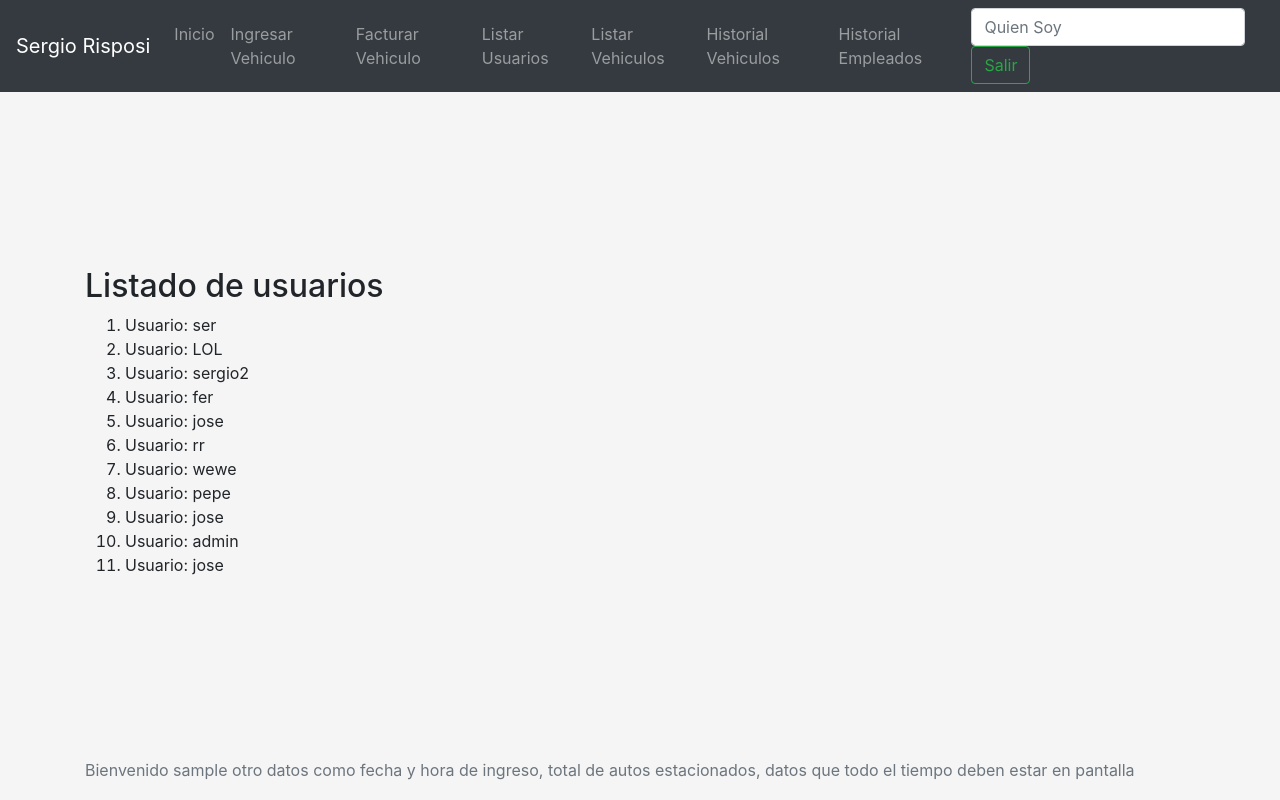
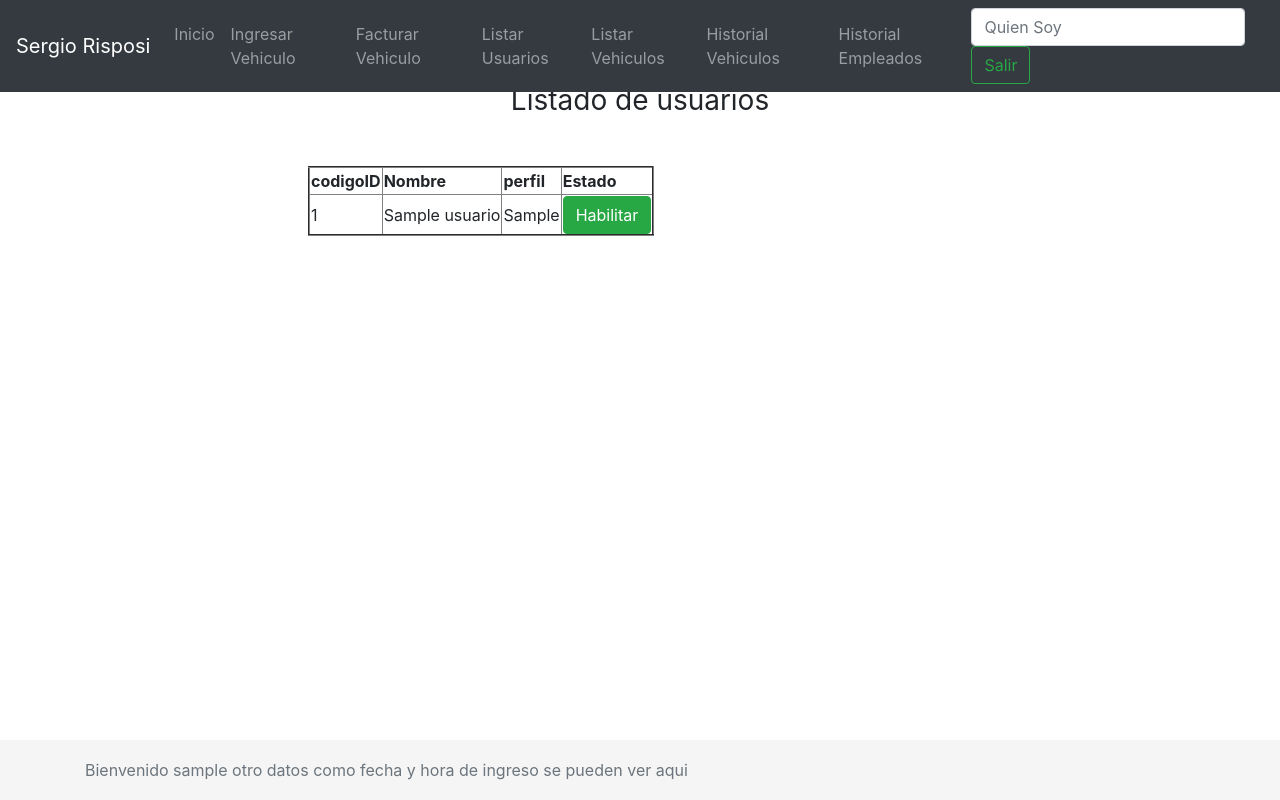
Before and after one commit to srisposi/TP_ESTACIONAMIENTO, a PHP site: page /Risposi.Sergio/paginas/listarUsuario.php in a window 1280 px wide. Run offline with PHP 8.4, Linux system fonts and the light colour scheme; the visitor is signed in with stand-in values (Sample User, id 1); tables that the repository leaves empty or names only in its code hold one stand-in row (values such as "Sample post"); some libraries are stand-ins or nearby versions.

Commit message:
Funcionando
Funcionando

```diff
--- a/Risposi.Sergio/componentes/menu.php
+++ b/Risposi.Sergio/componentes/menu.php
@@ -16,8 +16,12 @@
         <li class="nav-item">
           <a class="nav-link" href="/Risposi.Sergio/paginas/registro.php">Registrate</a>
         </li>
-        <li class="nav-item ">
-          <a class="nav-link" href="/Risposi.Sergio/paginas/login.php">Login</a>
+        <li class="nav-item">
+        <nav class="navbar navbar-light bg-dark">
+        <a class="navbar-brand" href="/Risposi.Sergio/paginas/login.php">
+        <img src="../botones/login.png" width="30" height="30" alt="">Login
+        </a>
+        </nav>
         </li>
         <?php
         }
@@ -42,7 +46,7 @@
             }
             ?>
              <?php
-            if(isset($_SESSION['usuario']) && ($_SESSION['perfilRegistrado']=="admin")){
+            if(isset($_SESSION['usuario']) && ($_SESSION['perfil']=="admin")){
               //solo muestra el menu si estas con la variable de sesión instaciada y sos de perfil admin
             ?>
 
--- a/Risposi.Sergio/componentes/pie.php
+++ b/Risposi.Sergio/componentes/pie.php
@@ -1,29 +1,20 @@
-
-
-
-
 <?php
-                  if(isset($_SESSION['usuario'])){
-                    //solo muestra el menu si estas con la variable de sesión instaciada
+    if(isset($_SESSION['usuario'])){
+    //solo muestra el menu si estas con la variable de sesión instaciada
 ?>
 
 <div class="container">
-        <span class="text-muted">Bienvenido   <?php echo $_SESSION['usuario'];?>   </span>  <span class="text-muted">otro datos como fecha y hora de ingreso, total de autos estacionados, datos que todo el tiempo deben estar en pantalla</span>
+    <span class="text-muted">Bienvenido   <?php echo $_SESSION['usuario'];?>   </span>  <span class="text-muted">otro datos como fecha y hora de ingreso se pueden ver aqui</span>
 </div>
 
 <?php
-                 }
-                  else
-                  {
+    }
+    else
+    {
 ?>
-
-
-
 <div class="container">
-        <span class="text-muted">Yo soy el footer, dónde podrá ver los datos relevantes</span>
+        <span class="text-muted">Yo soy el footer, dónde podrá ver otros datos relevantes</span>
 </div>
-
-
 <?php
 }
 ?>
--- a/Risposi.Sergio/css/imagen.css
+++ b/Risposi.Sergio/css/imagen.css
@@ -12,7 +12,11 @@
   padding: 5px;
 
 }
-
+.foto2{
+  background-image: url(../botones/login.ico);
+width: 10px;
+height: 10px;
+}
 /* Clase para las listas */
 .b {
   list-style-position: inside;
--- a/Risposi.Sergio/funciones/hacerVehiculo.php
+++ b/Risposi.Sergio/funciones/hacerVehiculo.php
@@ -20,7 +20,7 @@
 		$consulta =$objetoAccesoDato->RetornarConsulta($select);
 		$consulta->execute();
 
-		$selectdos="INSERT INTO historicoVehiculo (patente, fechaIngreso) VALUES ('$miObjeto->patente','$fechaIngreso')";
+		$selectdos="INSERT INTO historicoVehiculos (patente, fechaIngreso) VALUES ('$miObjeto->patente','$fechaIngreso')";
 		$consulta =$objetoAccesoDato->RetornarConsulta($selectdos);
 		$consulta->execute();
 
--- a/Risposi.Sergio/index.php
+++ b/Risposi.Sergio/index.php
@@ -35,7 +35,7 @@
                 <p class="lead">Bienvenido al Estacionamiento de Risposi Sergio!!!</p>
                 </article>
                 <nav>
-                    <img calss="foto1" src="https://files.merca20.com/uploads/2018/03/Super-Mario-Nintendo-Bigstock.jpg">
+                    <img class="foto1" src="https://files.merca20.com/uploads/2018/03/Super-Mario-Nintendo-Bigstock.jpg">
                 </nav>
 
             </section>
--- a/Risposi.Sergio/paginas/listarUsuario.php
+++ b/Risposi.Sergio/paginas/listarUsuario.php
@@ -1,4 +1,5 @@
 <?php
+include '../funciones/AccesoDatos.php';
 session_start();
 ?>
 <!doctype html>
@@ -8,47 +9,94 @@
     <meta name="viewport" content="width=device-width, initial-scale=1, shrink-to-fit=no">
     <link rel="icon" href="../favicon/mario.ico">
     <title>Lista de Usuarios</title>
-     <!-- Bootstrap core CSS -->
-    <link href="../css/bootstrap.min.css" rel="stylesheet">
-    <!-- Custom styles for this template -->
+    <link rel="stylesheet" href="../css/style.css">
+    <link rel="stylesheet" href="https://stackpath.bootstrapcdn.com/bootstrap/4.3.1/css/bootstrap.min.css" integrity="sha384-ggOyR0iXCbMQv3Xipma34MD+dH/1fQ784/j6cY/iJTQUOhcWr7x9JvoRxT2MZw1T" crossorigin="anonymous">
     <link href="../css/sticky-footer-navbar.css" rel="stylesheet">
-    <!-- Custom styles for this template -->
-    <link href="../css/floating-labels.css" rel="stylesheet">
   </head>
-  <body>
+
     <header>
       <?php
         include "../componentes/menu.php";
       ?>
     </header>
-
+    <body>
     <!-- Begin page content -->
     <main role="main" class="container">
       <?php
       if (isset($_SESSION['usuario']))
       {
         ?>
-    	<div>
-      	<h2>Listado de usuarios</h2>
-      	<ol>
+
+        <div class="row justify-content-center">
+          <div class="col-sm-8 bg-row pl-5 pr-5 pt-4 pb-5">
+             <form action="../funciones/modificoUsuario.php" method="post" accept-charset="utf-8">
+              <h2 class="h3 mb-5 text-center font-weight-normal">Listado de usuarios</h2>
+
         			<?php
-      error_reporting(0);
-			$archivo = fopen("../usuario/usuario.txt", "r") or die("Imposible abrir el archivo");
-			while(!feof($archivo))
+              echo "<table border='2'>";
+              echo "<tr>";
+              echo "<th>codigoID</th>";
+              echo "<th>Nombre</th>";
+              echo "<th>perfil</th>";
+              echo "<th>Estado</th>";
+              echo "</tr>";
+
+              $objetoAccesoDato = AccesoDatos::dameUnObjetoAcceso();
+              $consulta =$objetoAccesoDato->RetornarConsulta("select * from usuario");
+              $consulta->execute();
+              $datos= $consulta->fetchAll(PDO::FETCH_ASSOC);
+
+              foreach ($datos as $usuario){
+                echo "<tr>";
+                echo "<td>";
+                echo $usuario['id'];
+                echo "</td>";
+                echo "<td>";
+                echo $usuario['nombre'];
+                echo "</td>";
+                echo "<td>";
+                echo $usuario['perfil'];
+                echo "</td>";
+                echo "<td>";
+                if ($usuario['estado'] == 'Deshabilitado')
                   {
-		 		$objeto = json_decode(fgets($archivo));
-        if (!$objeto == "") {
-          echo "<li>Usuario: ".$objeto->nombre."</li>";
+                    echo "<button type='submit' name='habilitar' value='".$usuario['nombre']."' class='btn btn-success'>Habilitar</button>";
                   }
+                  else
+                  {
+                    echo "<button type='submit' name='deshabilitar' value='".$usuario['nombre']."' class='btn btn-danger'>Deshabilitar</button>";
                   }
-			fclose($archivo);
+                //echo("<a href='../TALLER/Edito.php?ID=".$fila['nro de orden']."'><img src='habilitar.png'></a>");
+                echo "</td>";
+                echo "<tr>";
+              }
+              echo "</table>";
         			?>
-		</ol>
+
+		        </form>
+          </div>
         </div>
         <?php
         }
         ?>
+
+        <?php
+          if (isset($_GET['exito']))
+          {
+            if($_GET['actualizar']=="exito1")
+            {
+
+              echo '<p>Habilitado con éxito!</p>';
+            }
+            else
+            {
+              echo '<p>Deshabilitado con éxito!</p>';
+            }
+          }
+
+        ?>
  	    </main>
+    </body>
     <footer class="footer">
       <?php
         include "../componentes/pie.php";
@@ -61,5 +109,4 @@
     <script>window.jQuery || document.write('<script src="../../../../assets/js/vendor/jquery-slim.min.js"><\/script>')</script>
     <script src="js/popper.min.js"></script>
     <script src="js/bootstrap.min.js"></script>
-  </body>
 </html>
```
Also changed, not shown: Risposi.Sergio/funciones/hacerFacturar.php (+18 -10 lines), Risposi.Sergio/funciones/hacerLogin.php (+11 -8 lines), Risposi.Sergio/funciones/hacerRegistro.php (+4 -3 lines), Risposi.Sergio/funciones/modificoUsuario.php (added, +23 -0 lines), Risposi.Sergio/paginas/login.php (+19 -2 lines), Risposi.Sergio/botonHabilitarDesabilitar.jpg (added), Risposi.Sergio/botones/1.png (added), Risposi.Sergio/botones/login.ico (added), Risposi.Sergio/botones/login.png (added), Risposi.Sergio/botones/login.webp (added), Risposi.Sergio/botones/login1.ico (added), Risposi.Sergio/botones/login11.jpg (added), Risposi.Sergio/deshabilitar.png (added), Risposi.Sergio/habilitar.png (added). Lines whose indentation alone changed are shown as unchanged.
